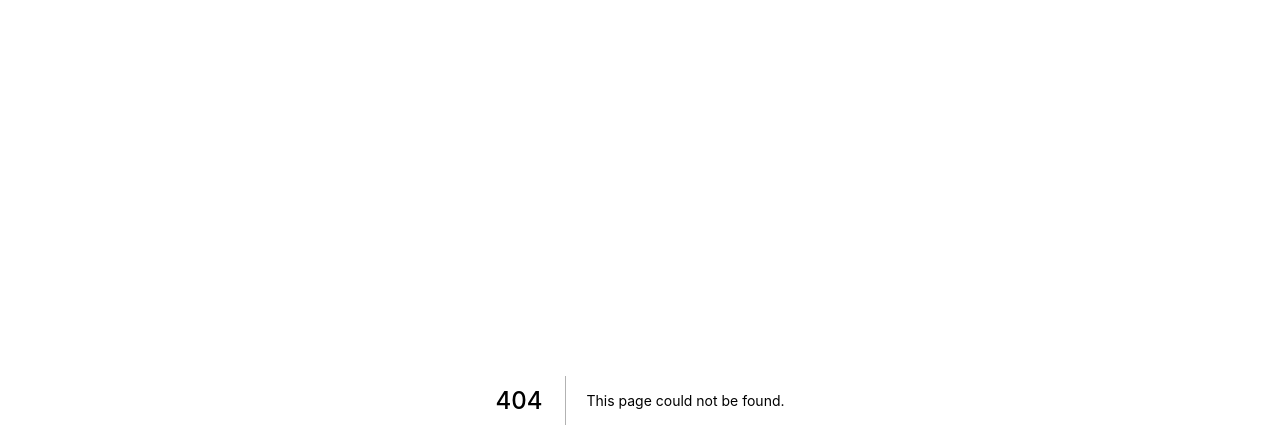
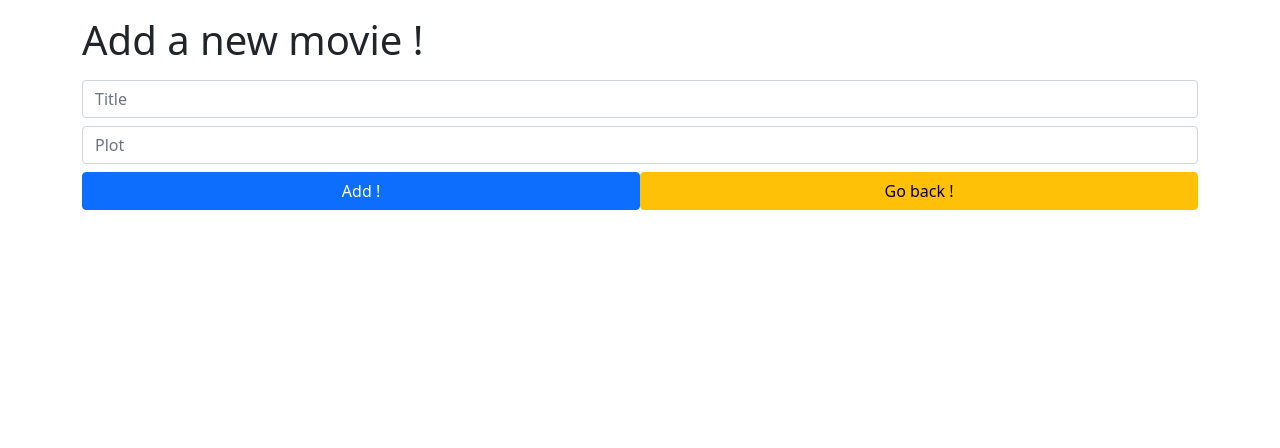
Before and after one commit to gooviuy/Crud-mongodb-nextjs, a Next.js app: page /newmovie in a window 1280 px wide. Before the commit this address had no page. Shown: the top 448 px of the page. Built offline with nearby package versions, Linux system fonts and the light colour scheme.

Commit message:
api created plus logic for submiting a new film

```diff
--- a/pages/api/hello.js
+++ /dev/null
@@ -1,5 +0,0 @@
-// Next.js API route support: https://nextjs.org/docs/api-routes/introduction
-
-export default function handler(req, res) {
-  res.status(200).json({ name: 'John Doe' })
-}
--- /dev/null
+++ b/pages/api/movie.js
@@ -0,0 +1,29 @@
+// Next.js API route support: https://nextjs.org/docs/api-routes/introduction
+import dbConnect from "../../lib/dbConnect";
+import Movie from "../../models/Movie";
+
+export default async function handler(req, res) {
+  // POST api/movie
+  await dbConnect();
+
+  //preguntamos por los metodos que el cliente solicita :
+  const { method } = req;
+
+  switch (method) {
+    case "POST":
+      try {
+        const movie = new Movie(req.body);
+        await movie.save(); //lo guarda en la base de datos
+
+        return res.status(200).json({ success: true, movie });
+      } catch (err) {
+        return res
+          .status(400)
+          .json({ success: false, error: "Server has faild" });
+      }
+    default:
+      return res
+        .status(500)
+        .json({ success: false, error: "Server has faild" });
+  }
+}
--- a/pages/index.jsx
+++ b/pages/index.jsx
@@ -26,6 +26,7 @@ export default function Home({ movies }) {
   );
 }
 
+//solo se vera en el servidor salvo que lo pasemos por props a nuestros componentes.
 export async function getServerSideProps() {
   await dbConnect();
   const res = await Movie.find({});
--- /dev/null
+++ b/pages/newmovie.jsx
@@ -0,0 +1,60 @@
+import Link from "next/link";
+import { useState } from "react";
+
+export default function NewMovie() {
+  const [form, setForm] = useState({
+    title: "",
+    plot: "",
+  });
+
+  const handleChange = (e) => {
+    const { value, name } = e.target;
+    setForm({
+      ...form,
+      [name]: value,
+    });
+  };
+
+  const handleSubmit = (e) => {
+    e.preventDefault();
+    postData(form);
+  };
+
+  const postData = async (form) => {
+    try {
+      console.log(form);
+    } catch (err) {
+      console.log(SyntaxError);
+    }
+  };
+
+  return (
+    <div className="container">
+      <h1 className="my-3">Add a new movie !</h1>
+      <form onSubmit={handleSubmit}>
+        <input
+          type="text"
+          className="form-control my-2"
+          placeholder="Title"
+          name="title"
+          value={form.title}
+          onChange={handleChange}
+        />
+        <input
+          type="text"
+          className="form-control my-2"
+          placeholder="Plot"
+          name="plot"
+          value={form.plot}
+          onChange={handleChange}
+        />
+        <button className="btn btn-primary w-50" type="submit">
+          Add !
+        </button>
+        <Link href="">
+          <a className="btn btn-warning w-50 ">Go back !</a>
+        </Link>
+      </form>
+    </div>
+  );
+}
```
Also changed, not shown: pages/index.js (deleted, +0 -69 lines).
